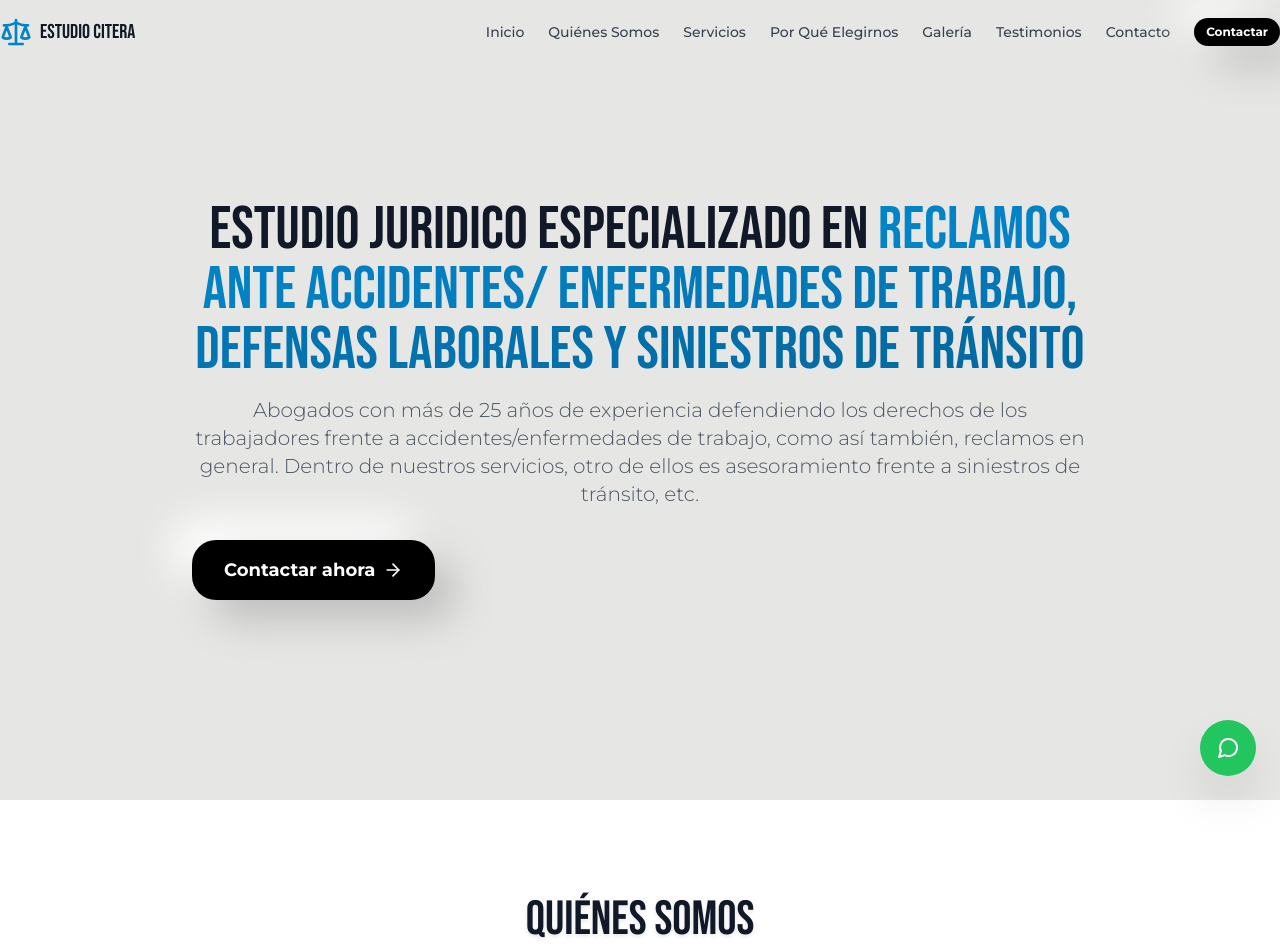
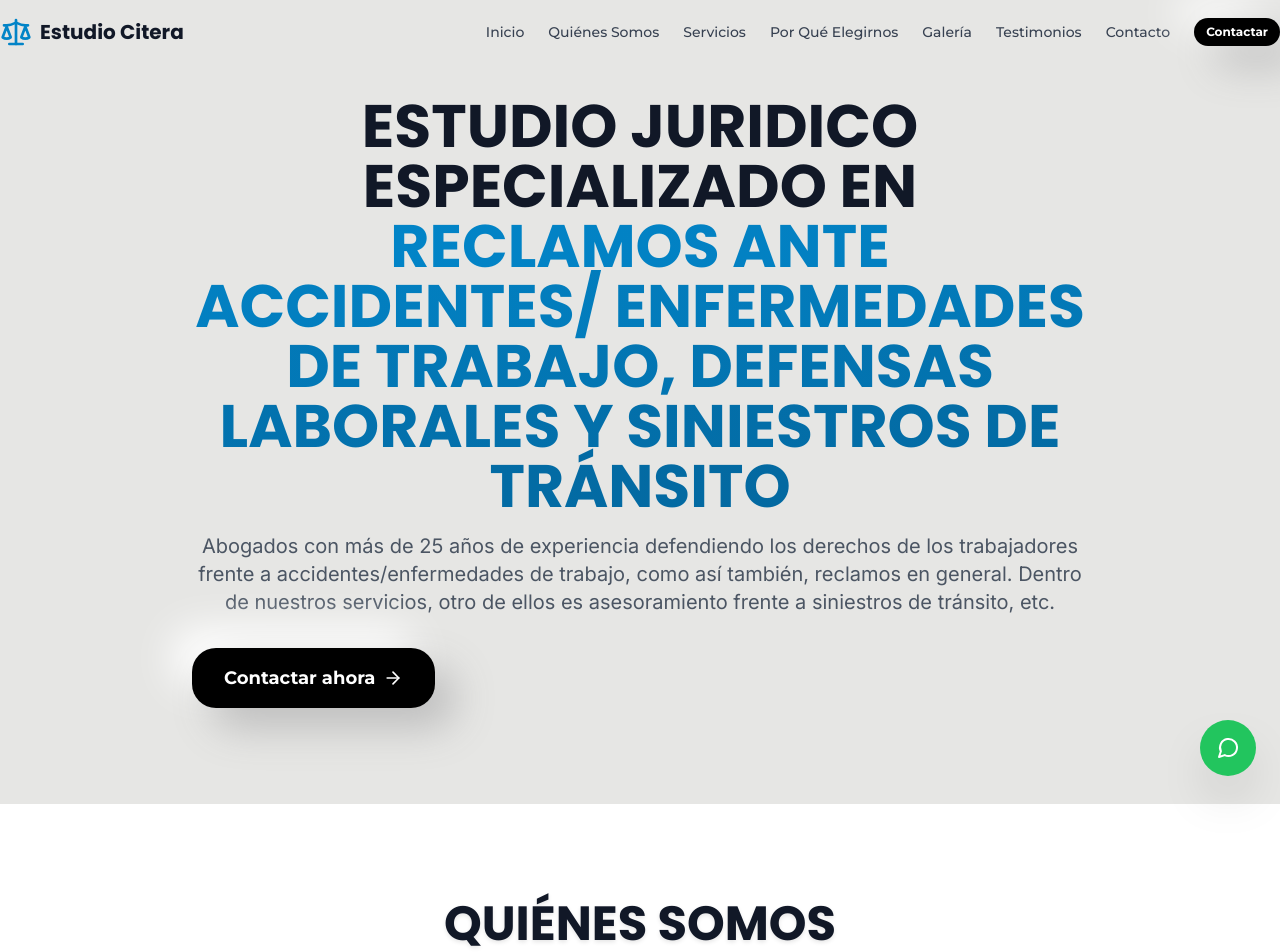
Before and after one commit to ZanellaOrnela/ESTUDIO-ANALIA-CITERA, a Next.js app: page / in a window 1280 px wide. Shown: the top 952 px of the page. Built offline with nearby package versions, Linux system fonts and the light colour scheme.

Commit message:
Update typography: Poppins for headings, Inter for body text

```diff
--- a/app/globals.css
+++ b/app/globals.css
@@ -1,4 +1,4 @@
-@import url('https://fonts.googleapis.com/css2?family=Bebas+Neue&family=Montserrat:wght@300;400;500;600;700&display=swap') layer(fonts);
+@import url('https://fonts.googleapis.com/css2?family=Poppins:wght@600;700&family=Montserrat:wght@600;700&family=Inter:wght@400;500&family=Open+Sans:wght@400;500&display=swap') layer(fonts);
 @tailwind base;
 @tailwind components;
 @tailwind utilities;
@@ -9,8 +9,13 @@
   }
 
   body {
-    font-family: 'Montserrat', sans-serif;
-    font-weight: 300;
+    font-family: 'Inter', sans-serif;
+    font-weight: 400;
+  }
+
+  h1, h2, h3, h4, h5, h6 {
+    font-family: 'Poppins', sans-serif;
+    font-weight: 600;
   }
 }
 
@@ -100,12 +105,16 @@
   }
 
   .section-title {
-    @apply text-4xl md:text-5xl font-bebas-neue text-gray-900 mb-6 relative;
+    @apply text-4xl md:text-5xl text-gray-900 mb-6 relative;
+    font-family: 'Poppins', sans-serif;
+    font-weight: 700;
     text-shadow: 0 2px 4px rgba(0, 0, 0, 0.1);
   }
 
   .section-subtitle {
     @apply text-xl text-gray-600 max-w-3xl mx-auto mb-16;
+    font-family: 'Inter', sans-serif;
+    font-weight: 400;
     line-height: 1.6;
   }
 
--- a/components/Header.tsx
+++ b/components/Header.tsx
@@ -45,7 +45,7 @@ const Header = () => {
           {/* Logo */}
           <div className="flex items-center space-x-2">
             <Scale className="h-8 w-8 text-primary-600" />
-            <span className="text-xl font-bebas-neue text-gray-900">Estudio Citera</span>
+            <span className="text-xl text-gray-900" style={{ fontFamily: 'Poppins', fontWeight: 700 }}>Estudio Citera</span>
           </div>
 
           {/* Desktop Navigation */}
--- a/components/Hero.tsx
+++ b/components/Hero.tsx
@@ -23,14 +23,14 @@ const Hero = () => {
             className="space-y-8"
           >
             <div className="space-y-4">
-              <h1 className="text-3xl sm:text-4xl md:text-5xl lg:text-6xl font-bebas-neue text-gray-900 leading-tight">
+              <h1 className="text-3xl sm:text-4xl md:text-5xl lg:text-6xl text-gray-900 leading-tight" style={{ fontFamily: 'Poppins', fontWeight: 700 }}>
                 ESTUDIO JURIDICO ESPECIALIZADO EN{' '}
                 <span className="text-gradient">
                   RECLAMOS ANTE ACCIDENTES/ ENFERMEDADES DE TRABAJO, DEFENSAS LABORALES Y SINIESTROS DE TRÁNSITO
                 </span>
               </h1>
 
-              <p className="text-lg sm:text-xl text-gray-600 leading-relaxed">
+              <p className="text-lg sm:text-xl text-gray-600 leading-relaxed" style={{ fontFamily: 'Inter', fontWeight: 400 }}>
                 Abogados con más de 25 años de experiencia defendiendo los derechos de los trabajadores
                 frente a accidentes/enfermedades de trabajo, como así también, reclamos en general.
                 Dentro de nuestros servicios, otro de ellos es asesoramiento frente a siniestros de tránsito, etc.
```
